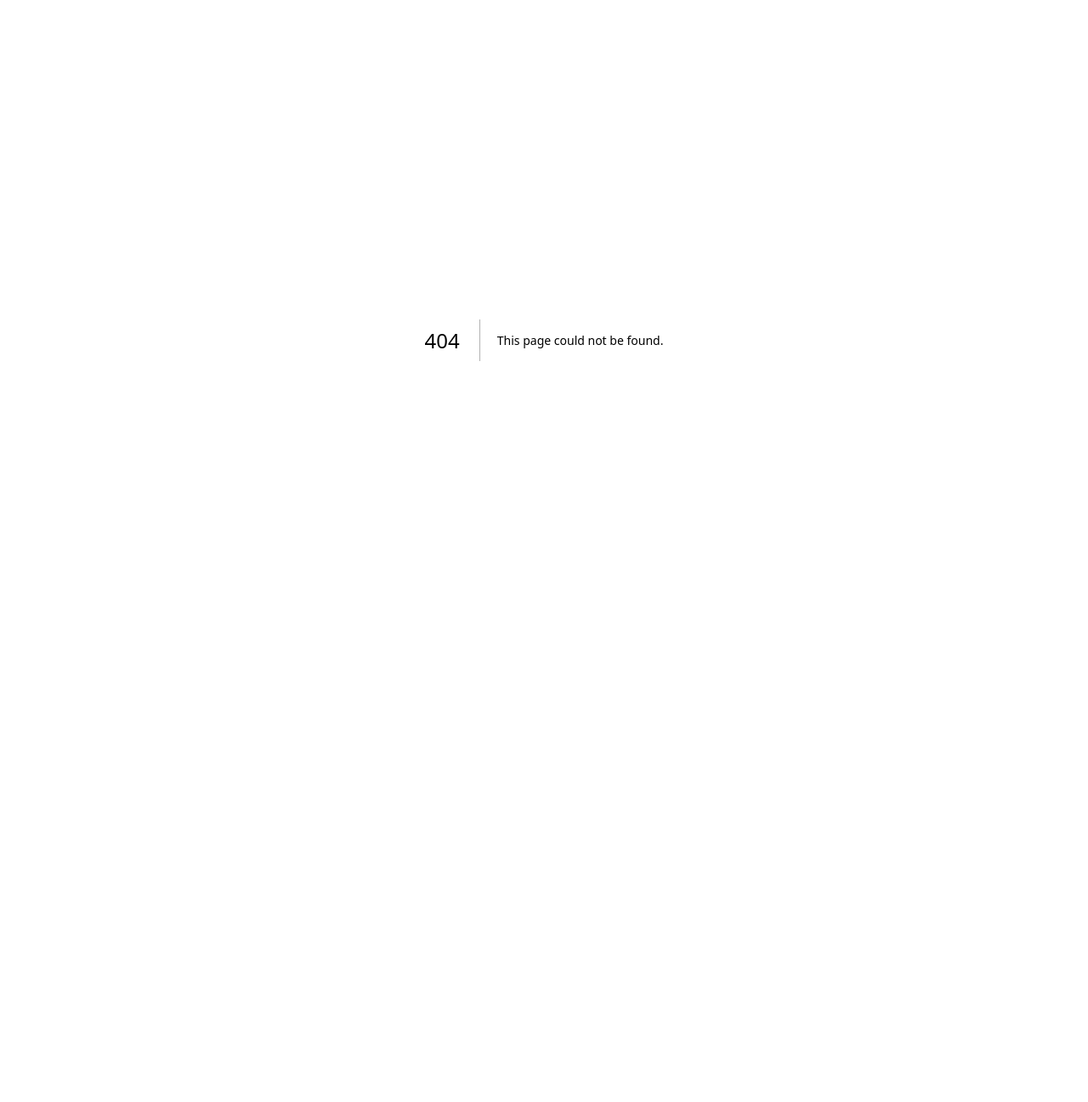
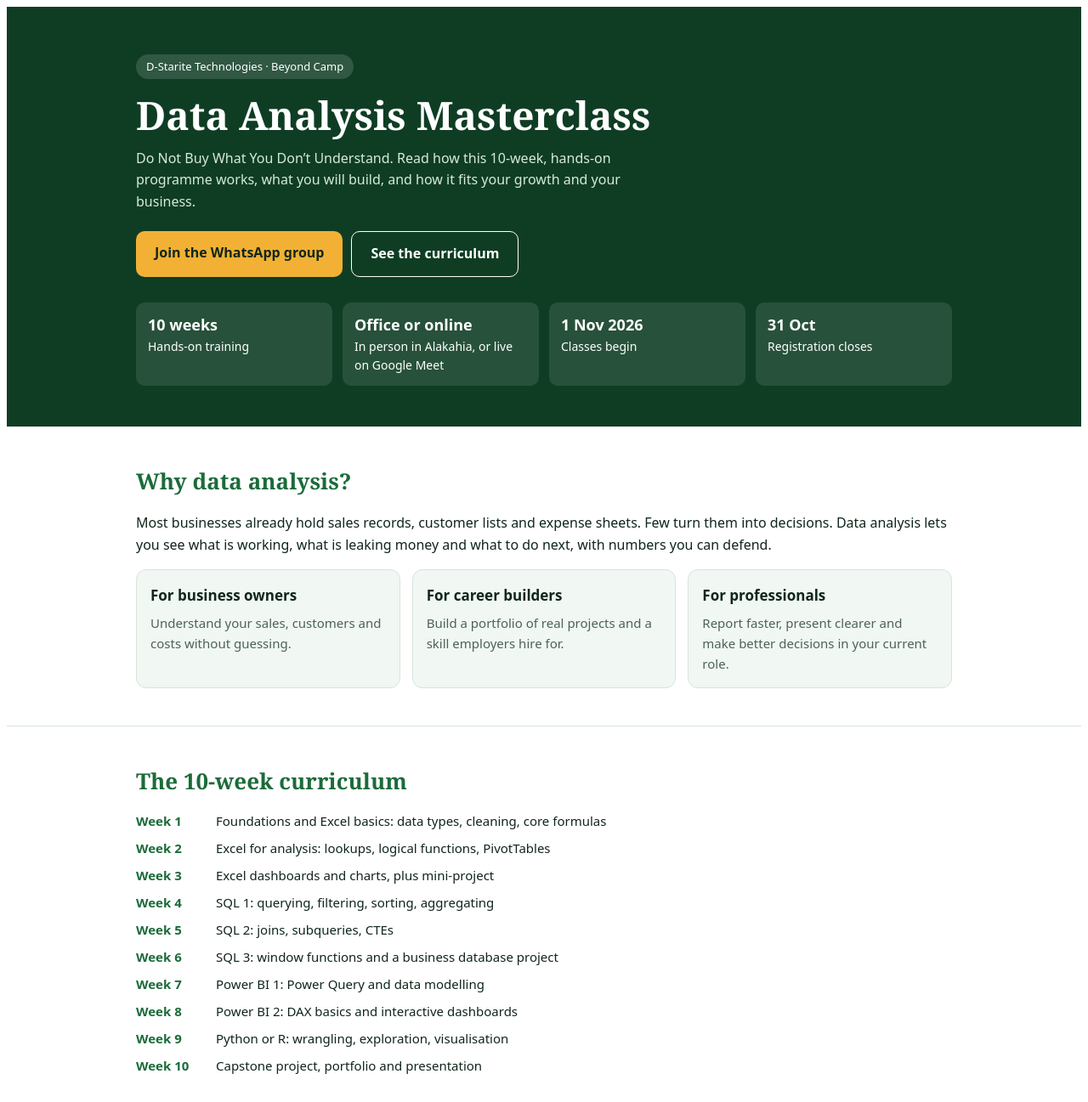
Before and after one commit to paschal1/d-starites-page, a Next.js app: page /beyond-camp/data-analysis in a window 1280 px wide. Before the commit this address had no page. Shown: the top 1297 px of the page at 85% size. Before the commit the page ends 800 px from the top, so only its background shows below. Built offline with nearby package versions, Linux system fonts and the light colour scheme.

Commit message:
beyond camp data analysis

```diff
--- /dev/null
+++ b/app/beyond-camp/data-analysis/page.module.css
@@ -0,0 +1,55 @@
+.page {
+  --bg: #ffffff; --soft: #f1f7f3; --ink: #10261a; --mute: #4b6356;
+  --g: #1b6b3a; --gd: #0f3d24; --line: #d5e5db; --accent: #f2b134;
+  background: var(--bg); color: var(--ink);
+  font-family: system-ui, -apple-system, "Segoe UI", Arial, sans-serif; line-height: 1.6;
+  padding-bottom: env(safe-area-inset-bottom, 0px);
+}
+.page h1, .page h2 { font-family: Georgia, "Times New Roman", serif; }
+.wrap { max-width: 960px; margin: 0 auto; padding: 0 20px; }
+
+.hero { background: var(--gd); color: #fff; padding: calc(56px + env(safe-area-inset-top, 0px)) 0 48px; }
+.tag { display: inline-block; background: rgba(255,255,255,.14); padding: 4px 12px; border-radius: 99px; font-size: 13px; }
+.hero h1 { font-size: clamp(28px, 6vw, 46px); line-height: 1.15; margin: 16px 0 12px; }
+.hero p { max-width: 620px; color: #d6eadd; margin: 0 0 22px; }
+.actions { display: flex; flex-wrap: wrap; gap: 10px; }
+
+.btn { display: inline-block; background: var(--accent); color: #10261a; font-weight: 700; padding: 13px 22px; border-radius: 10px; text-decoration: none; }
+.btn:hover { filter: brightness(.95); }
+.btnAlt { background: transparent; color: #fff; border: 1.5px solid #fff; }
+
+.facts { display: grid; grid-template-columns: repeat(auto-fit, minmax(160px, 1fr)); gap: 12px; margin-top: 30px; }
+.facts div { background: rgba(255,255,255,.1); border-radius: 10px; padding: 12px 14px; font-size: 14px; }
+.facts b { display: block; font-size: 18px; }
+
+.section { padding: 44px 0; border-bottom: 1px solid var(--line); }
+.section h2 { font-size: 26px; margin: 0 0 14px; color: var(--g); }
+.gap { margin-top: 30px !important; }
+
+.grid { display: grid; grid-template-columns: repeat(auto-fit, minmax(220px, 1fr)); gap: 14px; }
+.card { background: var(--soft); border: 1px solid var(--line); border-radius: 12px; padding: 16px; }
+.card h3 { margin: 0 0 6px; font-size: 17px; }
+.card p { margin: 0; color: var(--mute); font-size: 15px; }
+
+.weeks { list-style: none; padding: 0; margin: 0; display: grid; grid-template-columns: 80px 1fr; gap: 8px 14px; font-size: 15px; }
+.weeks li { display: contents; }
+.weeks b { color: var(--g); }
+
+.instructor { display: flex; gap: 16px; align-items: flex-start; }
+.instructor h3 { margin: 0; }
+.muted { margin: 2px 0 8px; color: var(--mute); }
+.avatar { flex: none; width: 64px; height: 64px; border-radius: 50%; background: var(--gd); color: #fff; display: grid; place-items: center; font-weight: 700; font-size: 20px; font-family: Georgia, serif; }
+
+.prices { display: flex; flex-wrap: wrap; gap: 14px; }
+.prices .card { flex: 1 1 240px; }
+.big { font-size: 34px; font-weight: 800; color: var(--g); }
+.big small { font-size: 16px; font-weight: 600; }
+
+.pay { background: var(--soft); border: 2px dashed var(--g); border-radius: 12px; padding: 18px; margin-bottom: 14px; }
+.pay div { display: flex; justify-content: space-between; gap: 10px; padding: 6px 0; border-bottom: 1px solid var(--line); flex-wrap: wrap; }
+.pay div:last-child { border: 0; }
+
+.footer { padding: 30px 0; color: var(--mute); font-size: 14px; }
+.footer a { color: var(--g); }
+
+@media (max-width: 480px) { .weeks { grid-template-columns: 1fr; gap: 0; } .weeks b { margin-top: 10px; } }
--- /dev/null
+++ b/app/beyond-camp/data-analysis/page.tsx
@@ -0,0 +1,166 @@
+import styles from "./page.module.css";
+
+const WHATSAPP = "https://chat.whatsapp.com/L6lVZO8ofb7199FF2OnBcp";
+const BEYOND_CAMP = "https://www.dstariteitsolutions.online/beyond-camp";
+const TERMS = "https://www.dstariteitsolutions.online/beyond-camp/terms";
+
+const WEEKS: { week: string; text: string }[] = [
+  { week: "Week 1", text: "Foundations and Excel basics: data types, cleaning, core formulas" },
+  { week: "Week 2", text: "Excel for analysis: lookups, logical functions, PivotTables" },
+  { week: "Week 3", text: "Excel dashboards and charts, plus mini-project" },
+  { week: "Week 4", text: "SQL 1: querying, filtering, sorting, aggregating" },
+  { week: "Week 5", text: "SQL 2: joins, subqueries, CTEs" },
+  { week: "Week 6", text: "SQL 3: window functions and a business database project" },
+  { week: "Week 7", text: "Power BI 1: Power Query and data modelling" },
+  { week: "Week 8", text: "Power BI 2: DAX basics and interactive dashboards" },
+  { week: "Week 9", text: "Python or R: wrangling, exploration, visualisation" },
+  { week: "Week 10", text: "Capstone project, portfolio and presentation" },
+];
+
+const AUDIENCE = [
+  { title: "For business owners", text: "Understand your sales, customers and costs without guessing." },
+  { title: "For career builders", text: "Build a portfolio of real projects and a skill employers hire for." },
+  { title: "For professionals", text: "Report faster, present clearer and make better decisions in your current role." },
+];
+
+const FACTS = [
+  { big: "10 weeks", small: "Hands-on training" },
+  { big: "Office or online", small: "In person in Alakahia, or live on Google Meet" },
+  { big: "1 Nov 2026", small: "Classes begin" },
+  { big: "31 Oct", small: "Registration closes" },
+];
+
+export default function DataAnalysisPage() {
+  return (
+    <main className={styles.page}>
+      <header className={styles.hero}>
+        <div className={styles.wrap}>
+          <span className={styles.tag}>D-Starite Technologies · Beyond Camp</span>
+          <h1>Data Analysis Masterclass</h1>
+          <p>
+            Do Not Buy What You Don’t Understand. Read how this 10-week, hands-on programme works, what you will
+            build, and how it fits your growth and your business.
+          </p>
+          <div className={styles.actions}>
+            <a className={styles.btn} href={WHATSAPP} target="_blank" rel="noopener noreferrer">
+              Join the WhatsApp group
+            </a>
+            <a className={`${styles.btn} ${styles.btnAlt}`} href="#curriculum">
+              See the curriculum
+            </a>
+          </div>
+          <div className={styles.facts}>
+            {FACTS.map((f) => (
+              <div key={f.big}>
+                <b>{f.big}</b>
+                {f.small}
+              </div>
+            ))}
+          </div>
+        </div>
+      </header>
+
+      <section className={styles.section}>
+        <div className={styles.wrap}>
+          <h2>Why data analysis?</h2>
+          <p>
+            Most businesses already hold sales records, customer lists and expense sheets. Few turn them into
+            decisions. Data analysis lets you see what is working, what is leaking money and what to do next, with
+            numbers you can defend.
+          </p>
+          <div className={styles.grid}>
+            {AUDIENCE.map((a) => (
+              <div className={styles.card} key={a.title}>
+                <h3>{a.title}</h3>
+                <p>{a.text}</p>
+              </div>
+            ))}
+          </div>
+        </div>
+      </section>
+
+      <section className={styles.section} id="curriculum">
+        <div className={styles.wrap}>
+          <h2>The 10-week curriculum</h2>
+          <ol className={styles.weeks}>
+            {WEEKS.map((w) => (
+              <li key={w.week}>
+                <b>{w.week}</b>
+                <span>{w.text}</span>
+              </li>
+            ))}
+          </ol>
+        </div>
+      </section>
+
+      <section className={styles.section}>
+        <div className={styles.wrap}>
+          <h2>Your instructor</h2>
+          <div className={styles.instructor}>
+            <div className={styles.avatar} aria-hidden="true">PN</div>
+            <div>
+              <h3>Paschal Nwokeocha</h3>
+              <p className={styles.muted}>
+                Software Developer and Tech Consultant. Founder, D-Starite Technologies.
+              </p>
+              <p>
+                Paschal has built real software products, from HRMS systems to inventory platforms to client
+                websites, and has trained aspiring developers into practitioners. You learn from projects that have
+                shipped, not theory alone.
+              </p>
+            </div>
+          </div>
+        </div>
+      </section>
+
+      <section className={styles.section}>
+        <div className={styles.wrap}>
+          <h2>Where classes hold</h2>
+          <p>
+            Classes are mostly held in person at our office:{" "}
+            <b>No 40 Alogwu Road, Alakahia, opposite the MTN mast</b>. If you are not close by, you can join online,
+            live on Google Meet.
+          </p>
+
+          <h2 className={styles.gap}>Investment</h2>
+          <div className={styles.prices}>
+            <div className={styles.card}>
+              <p>Full programme</p>
+              <div className={styles.big}>₦50,000</div>
+              <p>10 weeks, in person or online</p>
+            </div>
+            <div className={styles.card}>
+              <p>Pay in instalments</p>
+              <div className={styles.big}>
+                ₦20,000<small> / month</small>
+              </div>
+              <p>Total price stays ₦50,000</p>
+            </div>
+          </div>
+
+          <h2 className={styles.gap}>How to pay</h2>
+          <div className={styles.pay}>
+            <div><span>Account name</span><b>Nwokeocha Paschal Chikwado</b></div>
+            <div><span>Account number</span><b>6058383907</b></div>
+            <div><span>Bank</span><b>Moniepoint</b></div>
+          </div>
+          <p>After payment, send your receipt and full name through the WhatsApp group.</p>
+          <a className={styles.btn} href={WHATSAPP} target="_blank" rel="noopener noreferrer">
+            Join the WhatsApp group
+          </a>
+        </div>
+      </section>
+
+      <footer className={styles.footer}>
+        <div className={styles.wrap}>
+          <p>
+            Explore other tracks: <a href={BEYOND_CAMP}>dstariteitsolutions.online/beyond-camp</a>
+            <br />
+            Terms: <a href={TERMS}>Beyond Camp terms</a>
+          </p>
+          <p>With ❤️&amp;💡 from D-Starite Technologies</p>
+        </div>
+      </footer>
+    </main>
+  );
+}
```
